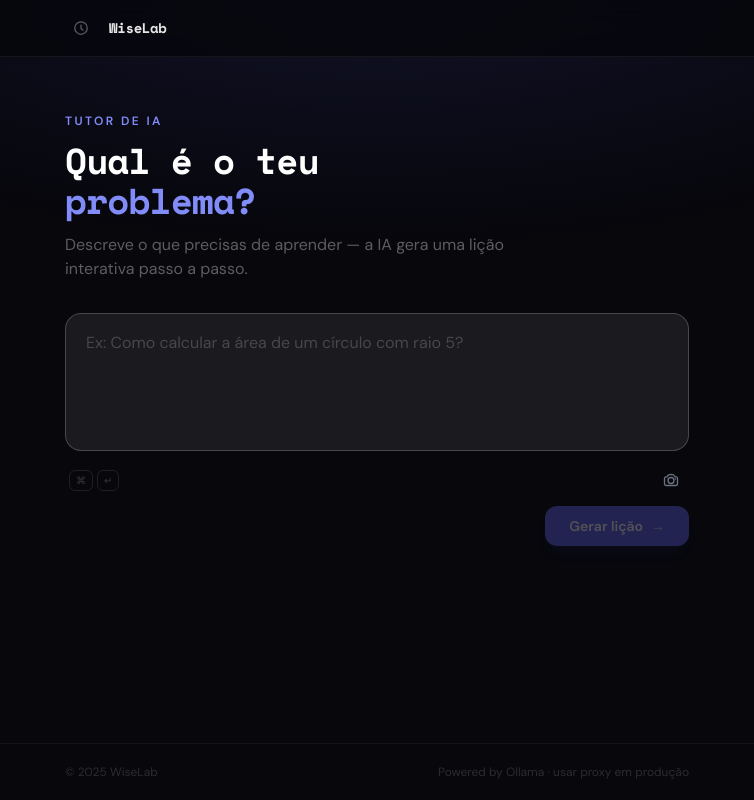
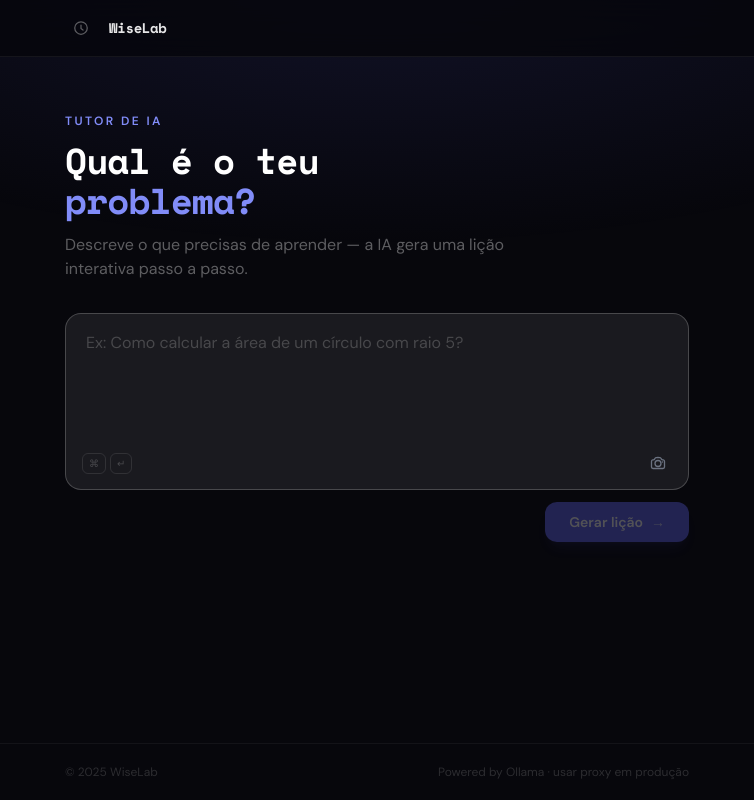
Before and after one commit to rtome85/wiselab, a React (Vite) app: page / in a window 1280 px wide. Shown: the whole page, without its empty margins (263-1017 px from the left). Built offline with nearby package versions, Linux system fonts and the light colour scheme; no server answers.

Commit message:
feat: unify textarea toolbar and hide visual context in image preview

```diff
--- a/src/components/MathContent.jsx
+++ b/src/components/MathContent.jsx
@@ -58,7 +58,7 @@ function renderDisplay(formula) {
   }
 }
 
-function TextSegment({ content }) {
+function TextSegment({ content, hideVisualContext }) {
   const lines = content.split('\n')
 
   return (
@@ -71,6 +71,7 @@ function TextSegment({ content }) {
 
         // Detect visual context annotation
         const isVisualContext = line.trimStart().startsWith('[Visual context:')
+        if (isVisualContext && hideVisualContext) return null
 
         const parts = parseInlineParts(line)
 
@@ -106,7 +107,7 @@ function DisplaySegment({ content }) {
   )
 }
 
-export function MathContent({ children, className = '' }) {
+export function MathContent({ children, className = '', hideVisualContext = false }) {
   if (!children) return null
   const text = String(children)
   const segments = parseDisplaySegments(text)
@@ -116,7 +117,7 @@ export function MathContent({ children, className = '' }) {
       {segments.map((seg, i) =>
         seg.type === 'display'
           ? <DisplaySegment key={i} content={seg.content} />
-          : <TextSegment key={i} content={seg.content} />
+          : <TextSegment key={i} content={seg.content} hideVisualContext={hideVisualContext} />
       )}
     </div>
   )
--- a/src/components/ProblemInput.jsx
+++ b/src/components/ProblemInput.jsx
@@ -48,23 +48,19 @@ export function ProblemInput({ onSubmit, onCancel, loading, accentClasses }) {
   return (
     <div className="space-y-3">
       {/* Textarea or rendered math preview */}
-      <div className="relative">
       {fromImage && value ? (
         /* Rendered preview of extracted math text */
         <div className="rounded-2xl bg-white/[0.06] border border-white/10 px-5 py-4 min-h-[6rem]">
-            {/* Source label */}
-            <p className="text-[10px] font-semibold uppercase tracking-widest text-white/25 mb-3">
+          {/* Source label + edit button */}
+          <div className="flex items-center justify-between mb-3">
+            <p className="text-[10px] font-semibold uppercase tracking-widest text-white/25">
               Extraído da imagem
             </p>
-            <MathContent className="text-white/90 text-base">
-              {value}
-            </MathContent>
-            {/* Edit button */}
             <button
               type="button"
               onClick={handleEditExtracted}
               disabled={loading}
-              className="absolute top-3 right-3 flex items-center gap-1.5 px-2.5 py-1.5 rounded-lg text-white/25 hover:text-white/60 hover:bg-white/8 transition-colors disabled:opacity-30 disabled:cursor-not-allowed"
+              className="flex items-center gap-1.5 px-2.5 py-1.5 rounded-lg text-white/25 hover:text-white/60 hover:bg-white/8 transition-colors disabled:opacity-30 disabled:cursor-not-allowed"
               aria-label="Editar texto extraído"
             >
               <span className="text-xs font-medium">Editar</span>
@@ -75,9 +71,14 @@ export function ProblemInput({ onSubmit, onCancel, loading, accentClasses }) {
               </svg>
             </button>
           </div>
+          <MathContent className="text-white/90 text-base" hideVisualContext>
+            {value}
+          </MathContent>
+        </div>
 
       ) : (
-          <>
+        /* Unified input container — textarea + toolbar share the same surface */
+        <div className="rounded-2xl bg-white/[0.06] border border-white/10 focus-within:border-white/20 focus-within:bg-white/[0.08] transition-all duration-200 disabled:opacity-40">
           <textarea
             ref={textareaRef}
             value={value}
@@ -86,13 +87,12 @@ export function ProblemInput({ onSubmit, onCancel, loading, accentClasses }) {
             placeholder="Ex: Como calcular a área de um círculo com raio 5?"
             rows={4}
             disabled={loading}
-              className="w-full resize-none rounded-2xl bg-white/[0.06] border border-white/10
-                         px-5 py-4 text-white/90 placeholder-white/20 text-base leading-relaxed
-                         focus:outline-none focus:border-white/20 focus:bg-white/[0.08]
-                         transition-all duration-200 disabled:opacity-40"
+            className="w-full resize-none bg-transparent px-5 pt-4 pb-2
+                       text-white/90 placeholder-white/20 text-base leading-relaxed
+                       focus:outline-none disabled:opacity-40"
           />
-            {/* Controls row below the textarea */}
-            <div className="flex items-center justify-between px-1 pt-2">
+          {/* Toolbar row inside the box */}
+          <div className="flex items-center justify-between px-4 pb-3">
             {/* Keyboard hint */}
             <div className="hidden sm:flex items-center gap-1">
               <kbd className="px-1.5 py-0.5 rounded-md bg-white/8 border border-white/10 text-white/20 text-[10px] font-mono">
@@ -130,9 +130,9 @@ export function ProblemInput({ onSubmit, onCancel, loading, accentClasses }) {
               </svg>
             </button>
           </div>
-          </>
+        </div>
       )}
-      </div>
+
 
       {/* Image input panel */}
       {showImageInput && (
```
Lines whose indentation alone changed are shown as unchanged.
